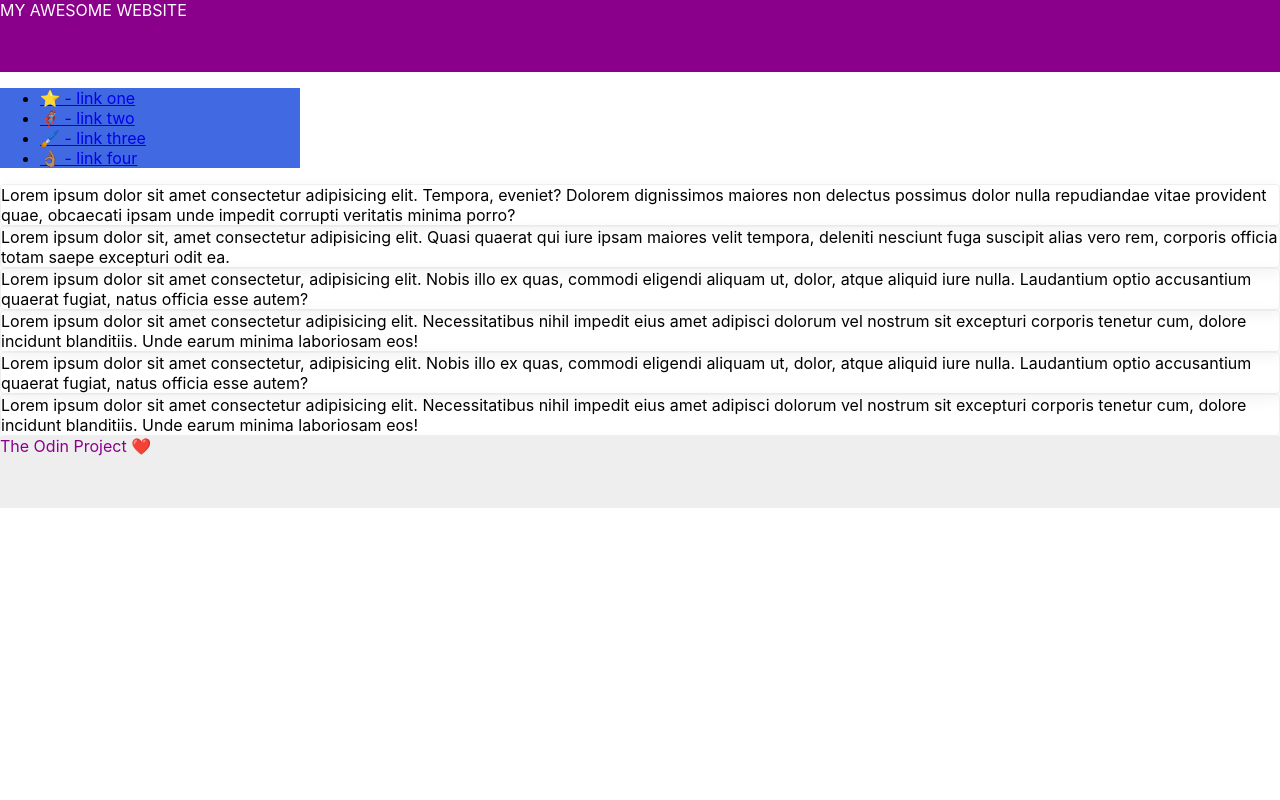
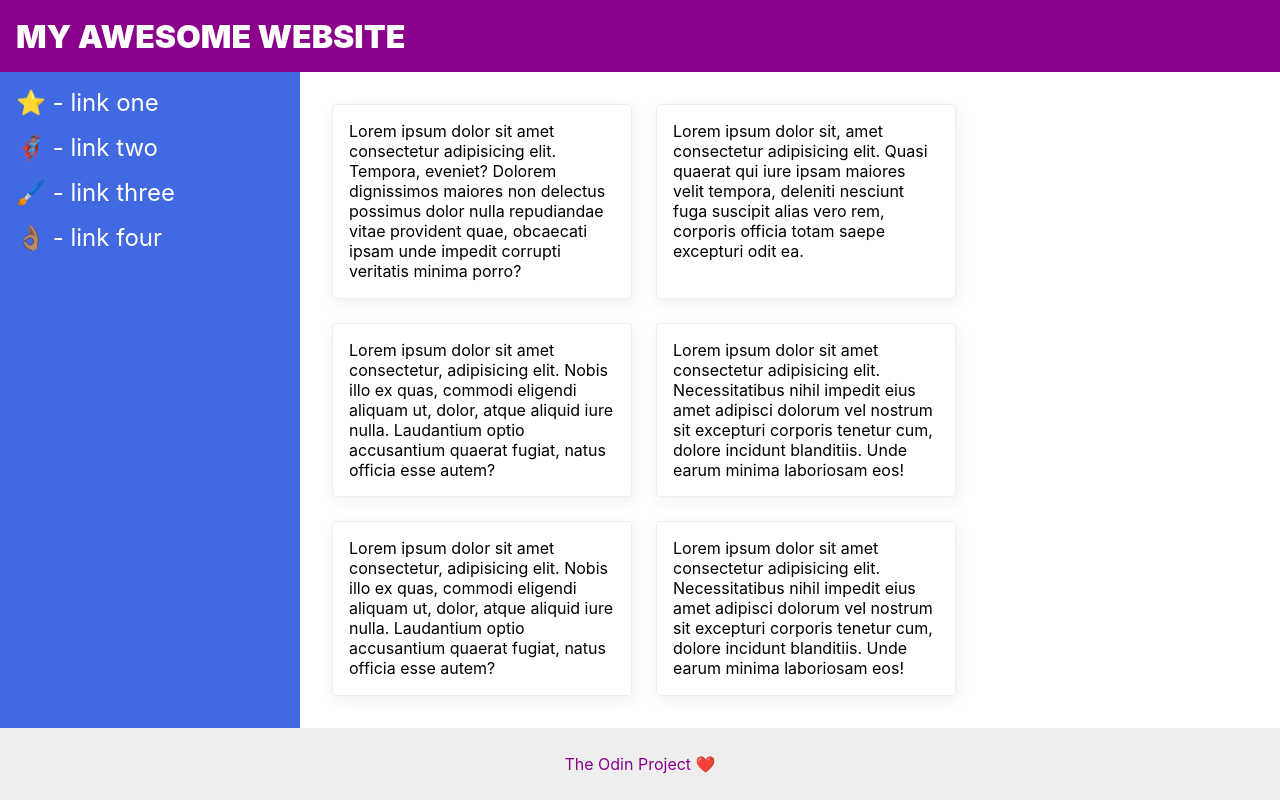
Before and after one commit to Kyle-D-Rehak/css-exercises-kyle, a plain HTML site: page flex/07-flex-layout-2/index.html in a window 1280 px wide. Drawn offline with Linux system fonts and the light colour scheme.

Commit message:
Complete exercise 07-flex-layout-2

```diff
--- a/flex/07-flex-layout-2/index.html
+++ b/flex/07-flex-layout-2/index.html
@@ -11,7 +11,7 @@
     <div class="header">
       MY AWESOME WEBSITE
     </div>
-
+    <div class="content">
       <div class="sidebar">
         <ul>
           <li><a href="#">⭐ - link one</a></li>
@@ -20,14 +20,15 @@
           <li><a href="#">👌🏽 - link four</a></li>
         </ul>
      </div>
-
+     <div class="card-container">
         <div class="card">Lorem ipsum dolor sit amet consectetur adipisicing elit. Tempora, eveniet? Dolorem dignissimos maiores non delectus possimus dolor nulla repudiandae vitae provident quae, obcaecati ipsam unde impedit corrupti veritatis minima porro?</div>
         <div class="card">Lorem ipsum dolor sit, amet consectetur adipisicing elit. Quasi quaerat qui iure ipsam maiores velit tempora, deleniti nesciunt fuga suscipit alias vero rem, corporis officia totam saepe excepturi odit ea.</div>
         <div class="card">Lorem ipsum dolor sit amet consectetur, adipisicing elit. Nobis illo ex quas, commodi eligendi aliquam ut, dolor, atque aliquid iure nulla. Laudantium optio accusantium quaerat fugiat, natus officia esse autem?</div>
         <div class="card">Lorem ipsum dolor sit amet consectetur adipisicing elit. Necessitatibus nihil impedit eius amet adipisci dolorum vel nostrum sit excepturi corporis tenetur cum, dolore incidunt blanditiis. Unde earum minima laboriosam eos!</div>
         <div class="card">Lorem ipsum dolor sit amet consectetur, adipisicing elit. Nobis illo ex quas, commodi eligendi aliquam ut, dolor, atque aliquid iure nulla. Laudantium optio accusantium quaerat fugiat, natus officia esse autem?</div>
         <div class="card">Lorem ipsum dolor sit amet consectetur adipisicing elit. Necessitatibus nihil impedit eius amet adipisci dolorum vel nostrum sit excepturi corporis tenetur cum, dolore incidunt blanditiis. Unde earum minima laboriosam eos!</div>
-
+      </div>
+    </div>
     <div class="footer">
       The Odin Project ❤️
     </div>
--- a/flex/07-flex-layout-2/style.css
+++ b/flex/07-flex-layout-2/style.css
@@ -2,27 +2,71 @@ body {
   font-family: -apple-system, BlinkMacSystemFont, 'Segoe UI', Roboto, Oxygen, Ubuntu, Cantarell, 'Open Sans', 'Helvetica Neue', sans-serif;
   margin: 0;
   min-height: 100vh;
+  display: flex;
+  flex-direction: column;
+}
+
+a {
+  text-decoration: none;
+  color: white;
+  font-size: 24px;
+}
+
+ul {
+  list-style: none;
+  padding: 0;
+  margin: 0;
+}
+
+li {
+  margin-bottom: 16px;
 }
 
 .header {
   height: 72px;
   background: darkmagenta;
   color: white;
+  font-size: 32px;
+  font-weight: 900;
+  padding-left: 16px;
+  display: flex;
+  align-items: center;
+}
+
+.content {
+  display: flex;
+  flex: 1;
+}
+
+.card-container {
+  display: flex;
+  flex-wrap: wrap;
+  padding: 32px;
+  gap: 24px;
 }
 
 .footer {
   height: 72px;
   background: #eee;
   color: darkmagenta;
+  display: flex;
+  justify-content: center;
+  align-items: center;
 }
 
 .sidebar {
   width: 300px;
+  flex: 0 0 auto;
   background: royalblue;
+  box-sizing: border-box;
+  padding: 16px;
 }
 
 .card {
   border: 1px solid #eee;
   box-shadow: 2px 4px 16px rgba(0,0,0,.06);
   border-radius: 4px;
+  box-sizing: border-box;
+  width: 300px;
+  padding: 16px;
 }
```
Lines whose indentation alone changed are shown as unchanged.
